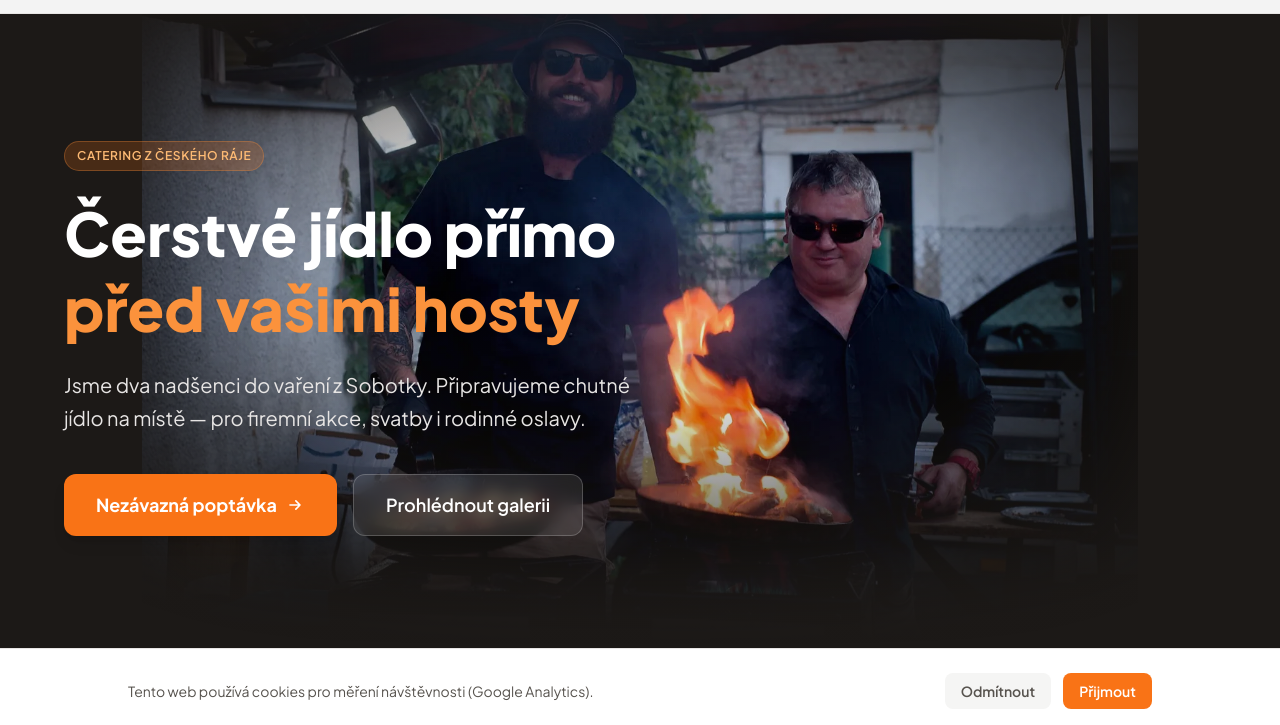
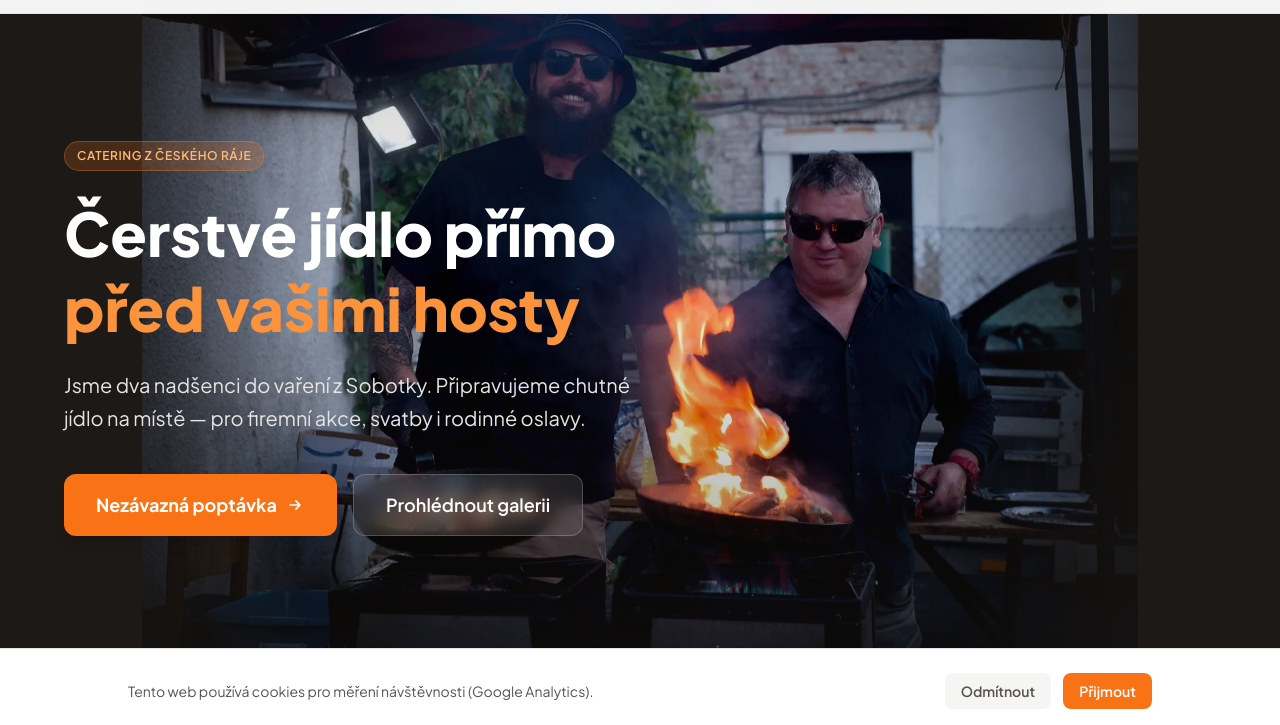
Before and after one commit to jkrikava1-lgtm/cateringzraje-new, an Astro site: page / in a window 1280 px wide. Shown: the part 67-792 px from the top of the page. Built offline with nearby package versions, Linux system fonts and the light colour scheme; Astro itself is replaced by a stand-in of ours.

Commit message:
Hero: fade pouze na levé a pravé straně fotky
Co-Authored-By: Claude Sonnet 4.6 <noreply@anthropic.com>

```diff
--- a/src/pages/index.astro
+++ b/src/pages/index.astro
@@ -222,16 +222,8 @@ import site from '../data/site.json';
 
 <style>
   .hero-image-mask {
-    mask-image: radial-gradient(ellipse 90% 80% at center, black 30%, transparent 80%);
-    -webkit-mask-image: radial-gradient(ellipse 90% 80% at center, black 30%, transparent 80%);
-  }
-  @media (min-width: 640px) {
-    .hero-image-mask {
-      mask-image: radial-gradient(ellipse 85% 75% at center, black 25%, transparent 75%), linear-gradient(to right, transparent, black 15%, black 85%, transparent), linear-gradient(to bottom, transparent, black 15%, black 85%, transparent);
-      mask-composite: intersect;
-      -webkit-mask-image: radial-gradient(ellipse 85% 75% at center, black 25%, transparent 75%), linear-gradient(to right, transparent, black 15%, black 85%, transparent), linear-gradient(to bottom, transparent, black 15%, black 85%, transparent);
-      -webkit-mask-composite: source-in;
-    }
+    mask-image: linear-gradient(to right, transparent, black 25%, black 75%, transparent);
+    -webkit-mask-image: linear-gradient(to right, transparent, black 25%, black 75%, transparent);
   }
 </style>
 
```
